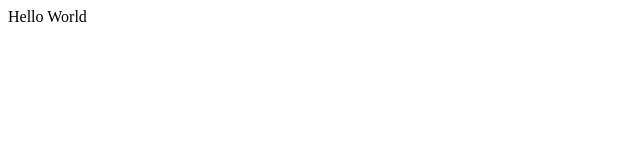
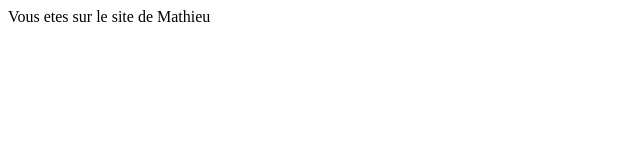
Before and after one commit to MathieuDn/Index, a plain HTML site: page index.html in a window 1280 px wide. Shown: the whole page, without its empty margins (0-640 px from the left). Drawn offline with Linux system fonts and the light colour scheme.

Commit message:
Update index.html

```diff
--- a/index.html
+++ b/index.html
@@ -5,6 +5,6 @@
         <title>Mathieu</title>
     </head>
     <body>
-      Hello World
+      Vous etes sur le site de Mathieu
     </body>
 </html>
```
